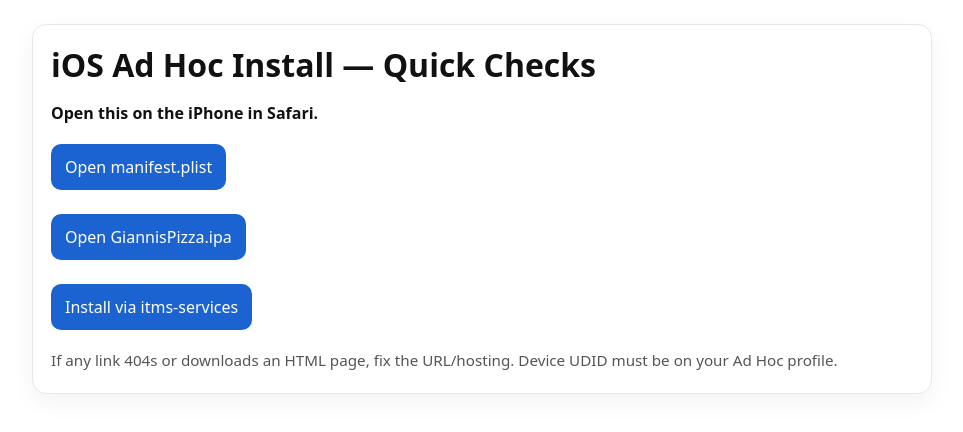
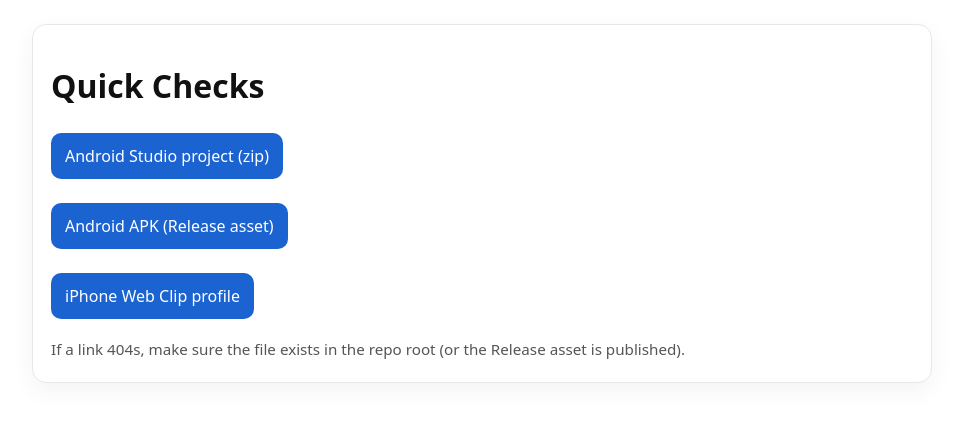
Before and after one commit to GiannisPizza/appinstall, a plain HTML site: page index_debug.html in a window 1280 px wide. Shown: the whole page, without its empty margins (158-1121 px from the left). Drawn offline with Linux system fonts and the light colour scheme.

Commit message:
Add files via upload

```diff
--- a/index_debug.html
+++ b/index_debug.html
@@ -3,12 +3,11 @@
 <head>
   <meta charset="utf-8">
   <meta name="viewport" content="width=device-width, initial-scale=1">
-  <title>Gianni’s Pizza — iOS Ad Hoc Troubleshooter</title>
+  <title>Gianni’s Pizza — Link Tester</title>
   <style>
     body{margin:0;font-family:system-ui,-apple-system,Segoe UI,Roboto,Arial,sans-serif;background:#fff;color:#111}
     main{max-width:900px;margin:24px auto;padding:0 16px}
     .card{border:1px solid #e5e7eb;border-radius:14px;padding:18px 18px 8px;box-shadow:0 8px 24px rgba(0,0,0,.05)}
-    h1{margin:0 0 8px}
     a.btn{display:inline-block;margin:.25rem 0;padding:12px 14px;border-radius:10px;background:#1b63d1;color:#fff;text-decoration:none}
     .note{color:#555;margin-top:10px;font-size:.95rem}
   </style>
@@ -16,14 +15,11 @@
 <body>
   <main>
     <div class="card">
-      <h1>iOS Ad Hoc Install — Quick Checks</h1>
-      <p><strong>Open this on the iPhone in Safari.</strong></p>
-      <p><a class="btn" href="https://giannispizza.github.io/appinstall/manifest.plist">Open manifest.plist</a></p>
-      <p><a class="btn" href="https://giannispizza.github.io/appinstall/GiannisPizza.ipa">Open GiannisPizza.ipa</a></p>
-      <p><a class="btn" href="itms-services://?action=download-manifest&url=https://giannispizza.github.io/appinstall/manifest.plist">
-        Install via itms-services
-      </a></p>
-      <p class="note">If any link 404s or downloads an HTML page, fix the URL/hosting. Device UDID must be on your Ad Hoc profile.</p>
+      <h1>Quick Checks</h1>
+      <p><a class="btn" href="GiannisAndroid_StudioProject.zip">Android Studio project (zip)</a></p>
+      <p><a class="btn" href="https://github.com/giannispizza/appinstall/releases/download/v1.0.0/GiannisPizza.apk">Android APK (Release asset)</a></p>
+      <p><a class="btn" href="GiannisPizza_WebClip.mobileconfig">iPhone Web Clip profile</a></p>
+      <p class="note">If a link 404s, make sure the file exists in the repo root (or the Release asset is published).</p>
     </div>
   </main>
 </body>
```
Also changed, not shown: index.html (+12 -7 lines), README.txt, logo.png, 3 other files.
